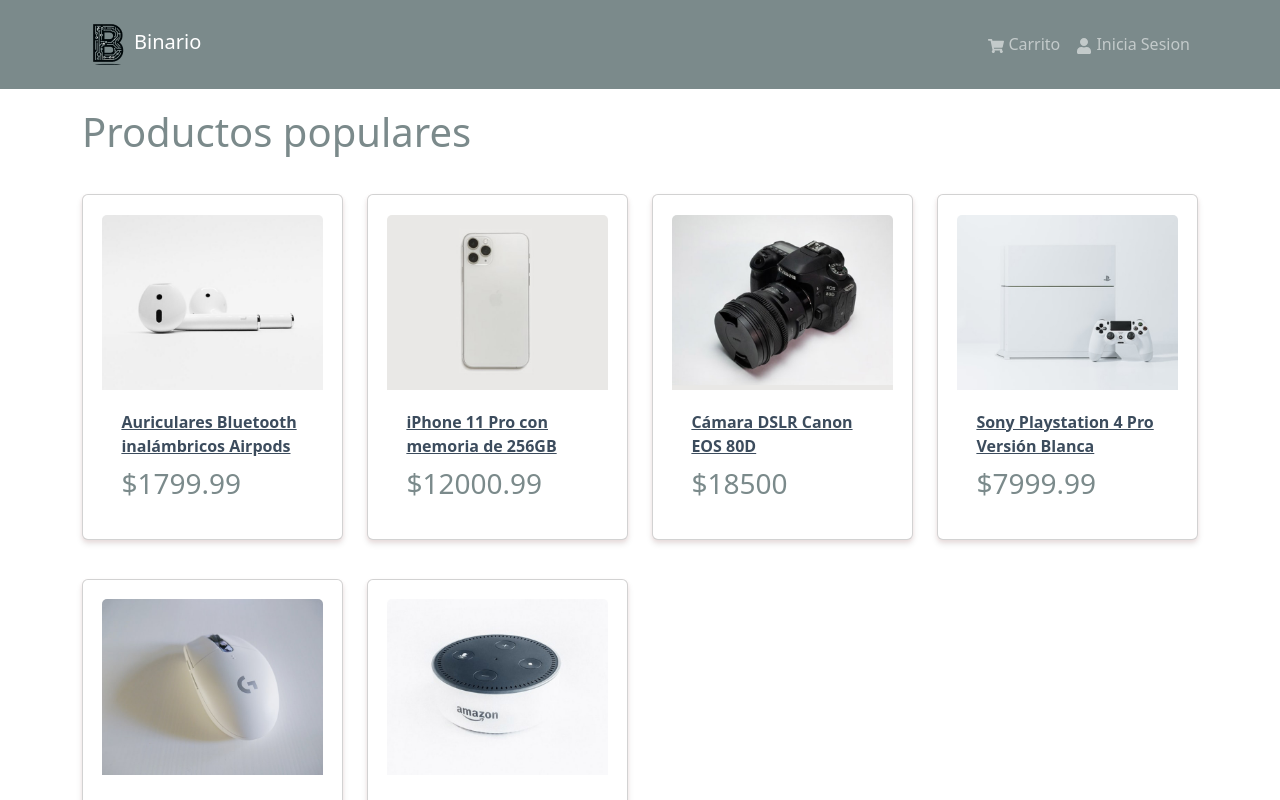
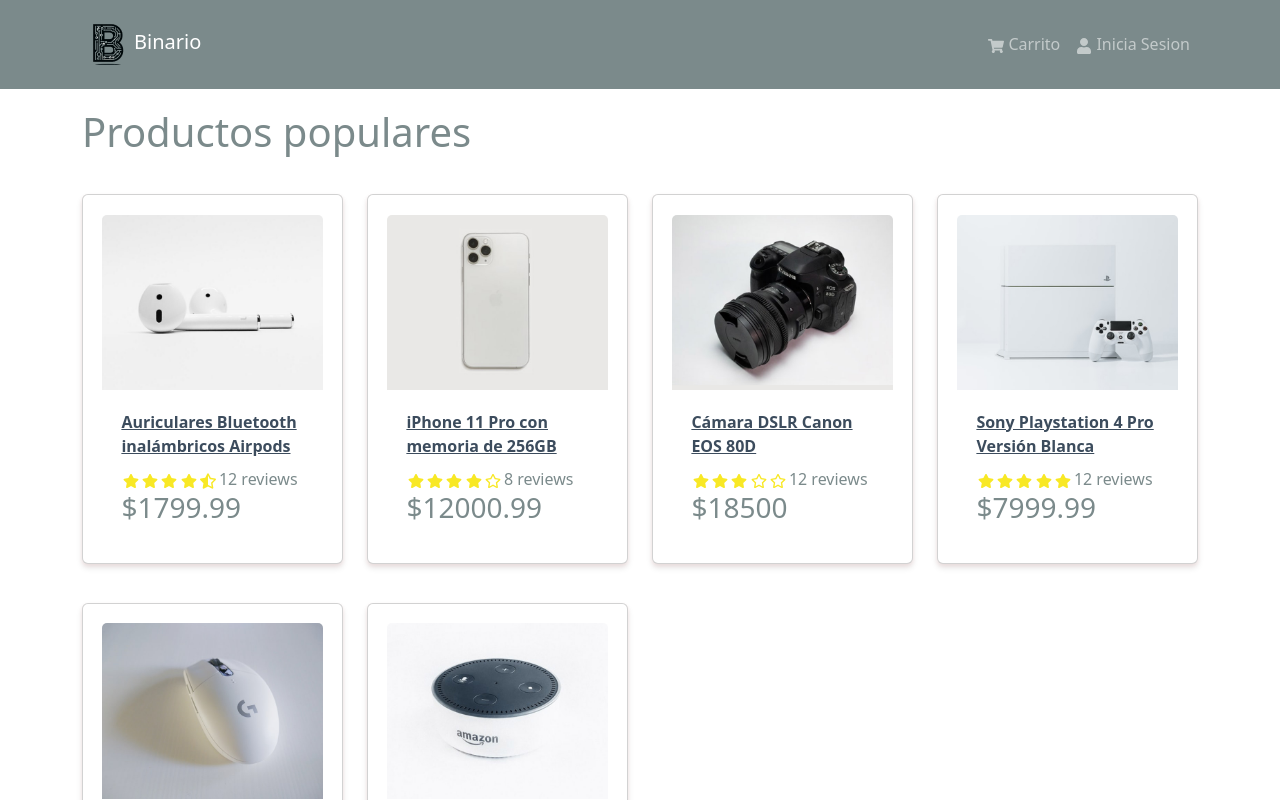
Before and after one commit to JoelBuenrostro/Binario, a React (Create React App) app in the folder frontend/: page / in a window 1280 px wide. Shown: the top 800 px of the page. Built offline with nearby package versions, Linux system fonts and the light colour scheme.

Commit message:
BN-14 Componente Rating
Creación de componente que evalúa con estrellas a los productos

```diff
--- a/frontend/src/components/Product.jsx
+++ b/frontend/src/components/Product.jsx
@@ -1,5 +1,6 @@
 import { Card } from 'react-bootstrap'
 import { Link } from 'react-router-dom'
+import Rating from './Rating'
 
 const Product = ({ product }) => {
   return (
@@ -15,6 +16,10 @@
           </Card.Title>
         </Link>
 
+        <Card.Text as='div'>
+          <Rating value={product.rating} text={`${product.numReviews} reviews`} />
+        </Card.Text>
+
         <Card.Text as="h3">
           ${product.price}
         </Card.Text>
--- /dev/null
+++ b/frontend/src/components/Rating.jsx
@@ -0,0 +1,26 @@
+import { FaStar, FaStarHalfAlt, FaRegStar } from 'react-icons/fa'
+
+const Rating = ({ value, text}) => {
+  return (
+    <div className='rating'>
+        <span>
+            { value >= 1 ? <FaStar /> : value >= 0.5 ? <FaStarHalfAlt /> : <FaRegStar /> }
+        </span>
+        <span>
+            { value >= 2 ? <FaStar /> : value >= 1.5 ? <FaStarHalfAlt /> : <FaRegStar /> }
+        </span>
+        <span>
+            { value >= 3 ? <FaStar /> : value >= 2.5 ? <FaStarHalfAlt /> : <FaRegStar /> }
+        </span>
+        <span>
+            { value >= 4 ? <FaStar /> : value >= 3.5 ? <FaStarHalfAlt /> : <FaRegStar /> }
+        </span>
+        <span>
+            { value >= 5 ? <FaStar /> : value >= 4.5 ? <FaStarHalfAlt /> : <FaRegStar /> }
+        </span>
+        <span className='ratinf-text'>{ text && text }</span>
+    </div>
+  )
+}
+
+export default Rating
```
